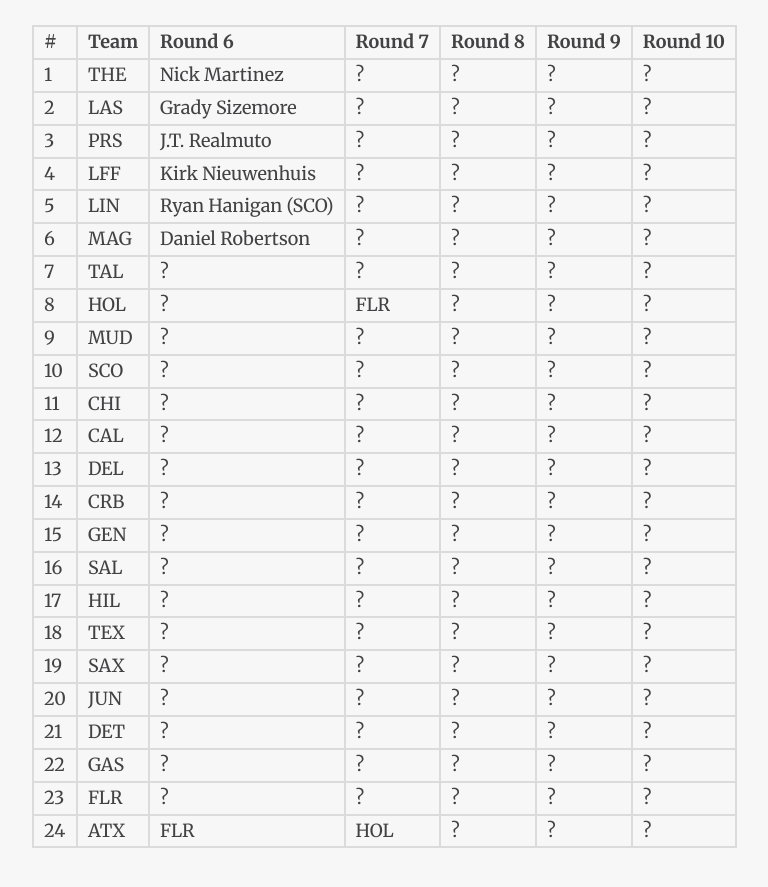
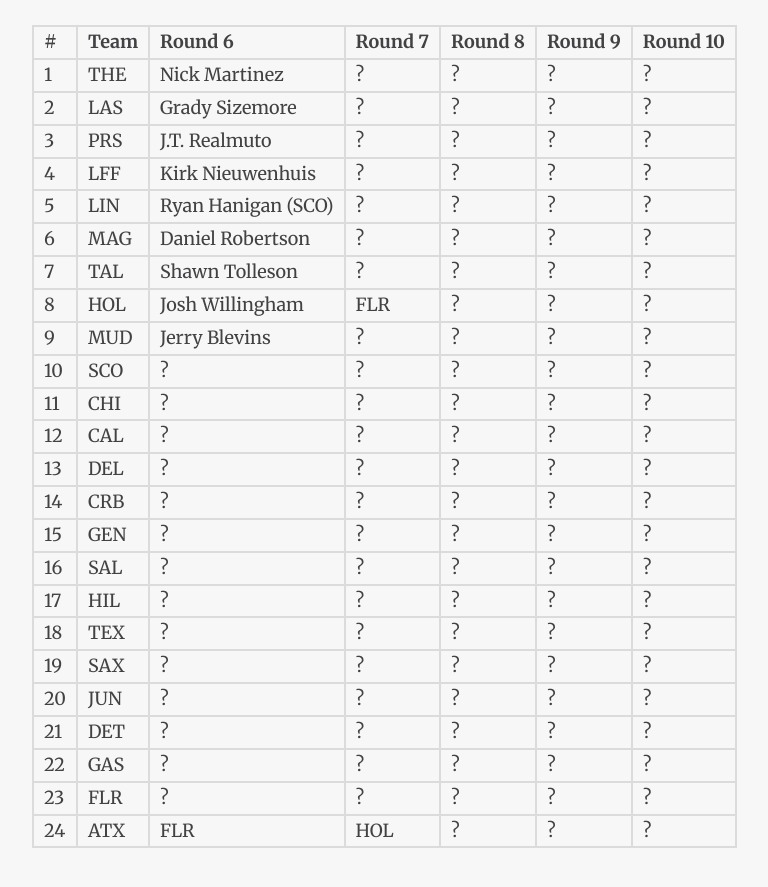
Before and after one commit to ADML1/adml1.github.io, a Jekyll site: the page built from draft.md, in a window 1280 px wide and 900 px high, scrolled down 2588 px. Shown: the top 887 px of the window, without its empty margins (233-1001 px from the left). Built offline with Jekyll 4.4.1, drawn with Linux system fonts in a browser that asks for light colours; nearby versions of some CDN libraries.

Commit message:
Update draft picks.

```diff
--- a/draft.md
+++ b/draft.md
@@ -46,9 +46,9 @@ imagefeature: hof.jpg
 4 | LFF | Kirk Nieuwenhuis | ? | ? | ? | ?
 5 | LIN | Ryan Hanigan (SCO) | ? | ? | ? | ?
 6 | MAG | Daniel Robertson | ? | ? | ? | ?
-7 | TAL | ? | ? | ? | ? | ?
-8 | HOL | ? | FLR | ? | ? | ?
-9 | MUD | ? | ? | ? | ? | ?
+7 | TAL | Shawn Tolleson | ? | ? | ? | ?
+8 | HOL | Josh Willingham | FLR | ? | ? | ?
+9 | MUD | Jerry Blevins | ? | ? | ? | ?
 10 | SCO | ? | ? | ? | ? | ?
 11 | CHI | ? | ? | ? | ? | ?
 12 | CAL | ? | ? | ? | ? | ?
```
